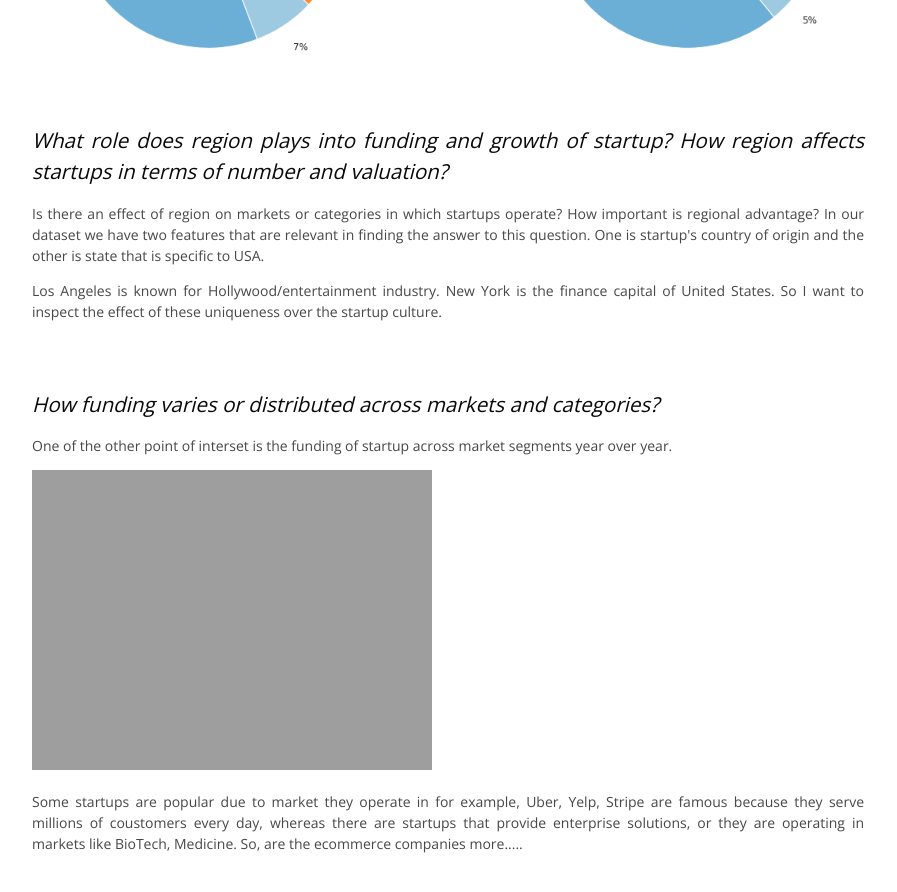
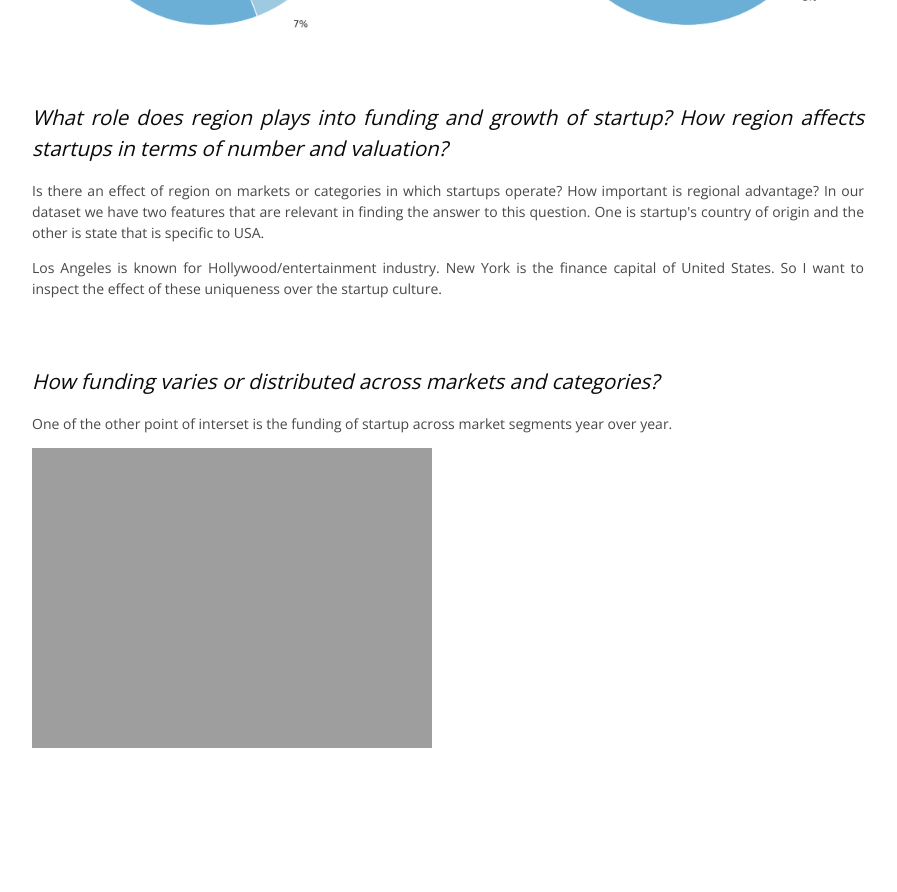
Before and after one commit to jhashekhar/jhashekhar.github.io, a Jekyll site: the page built from _posts/2020-07-05-eda-startup-cb.md, in a window 1280 px wide and 900 px high, scrolled down 2657 px. Shown: the top 892 px of the window, without its empty margins (192-1089 px from the left). Built offline with Jekyll 4.4.1, drawn with Linux system fonts in a browser that asks for light colours; after the commit the page ends 3457 px from its top, so only the background shows below that.

Commit message:
Updated startup post

```diff
--- a/_posts/2020-07-05-eda-startup-cb.md
+++ b/_posts/2020-07-05-eda-startup-cb.md
@@ -97,7 +96,5 @@ The markets
 <!-- <img src="https://jhashekhar.github.io/assets/img/funding_across_market_segments.png"> -->
 <img src="https://jhashekhar.github.io/assets/img/startup_p/funding_yoy.gif">
 
-<p>Some startups are popular due to market they operate in for example, Uber, Yelp, Stripe are famous because they serve millions of coustomers every day, whereas there are startups that provide enterprise solutions, or they are operating in markets like BioTech, Medicine. So, are the ecommerce companies more.....</p>
-
 <!--
 <h3><i>Are there outliers - in terms of fundings for various stages? Which market do they belong to?</i></h3>-->
```
Also changed, not shown: other parts of _posts/2020-07-05-eda-startup-cb.md (+0 -1 lines).
